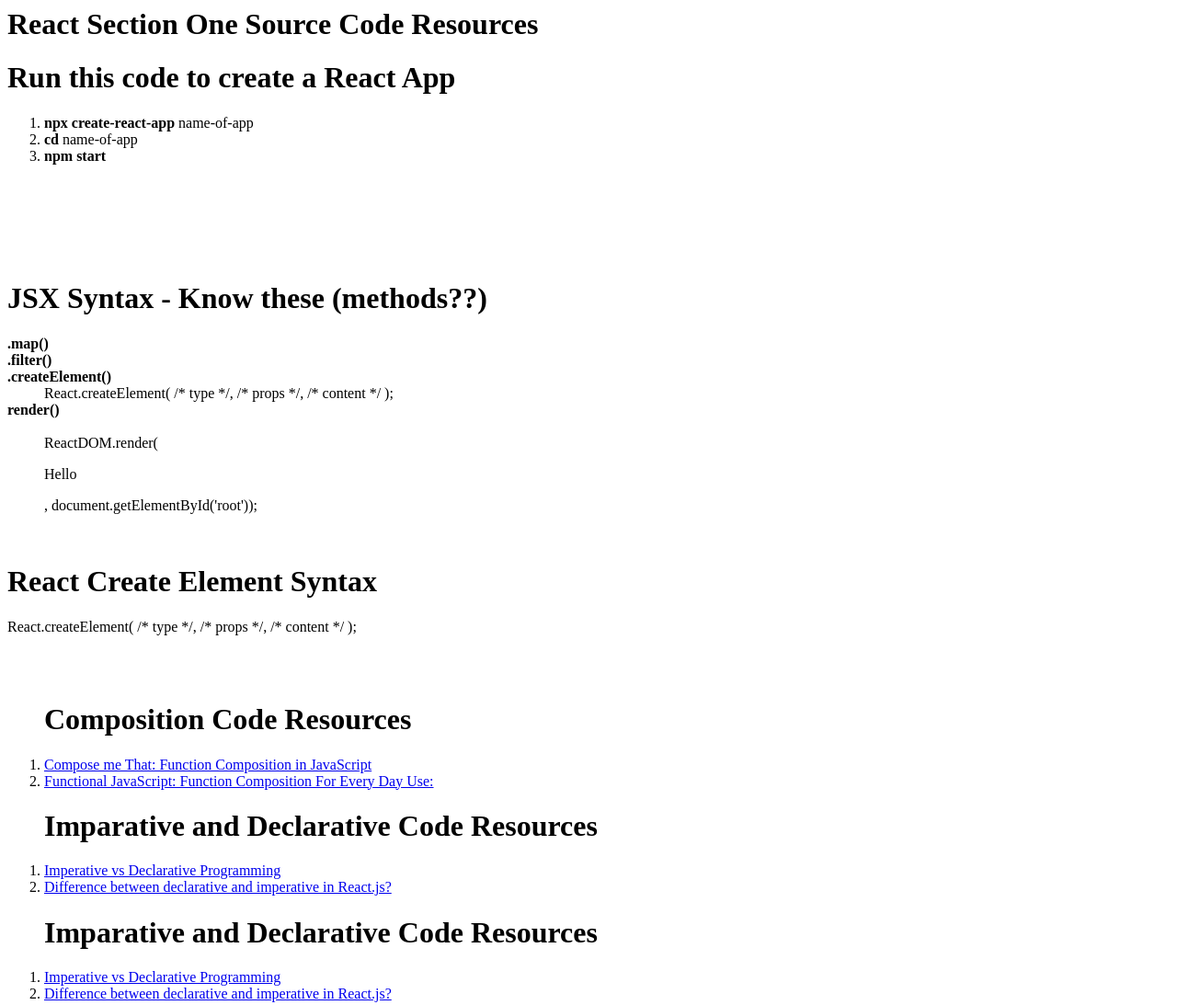
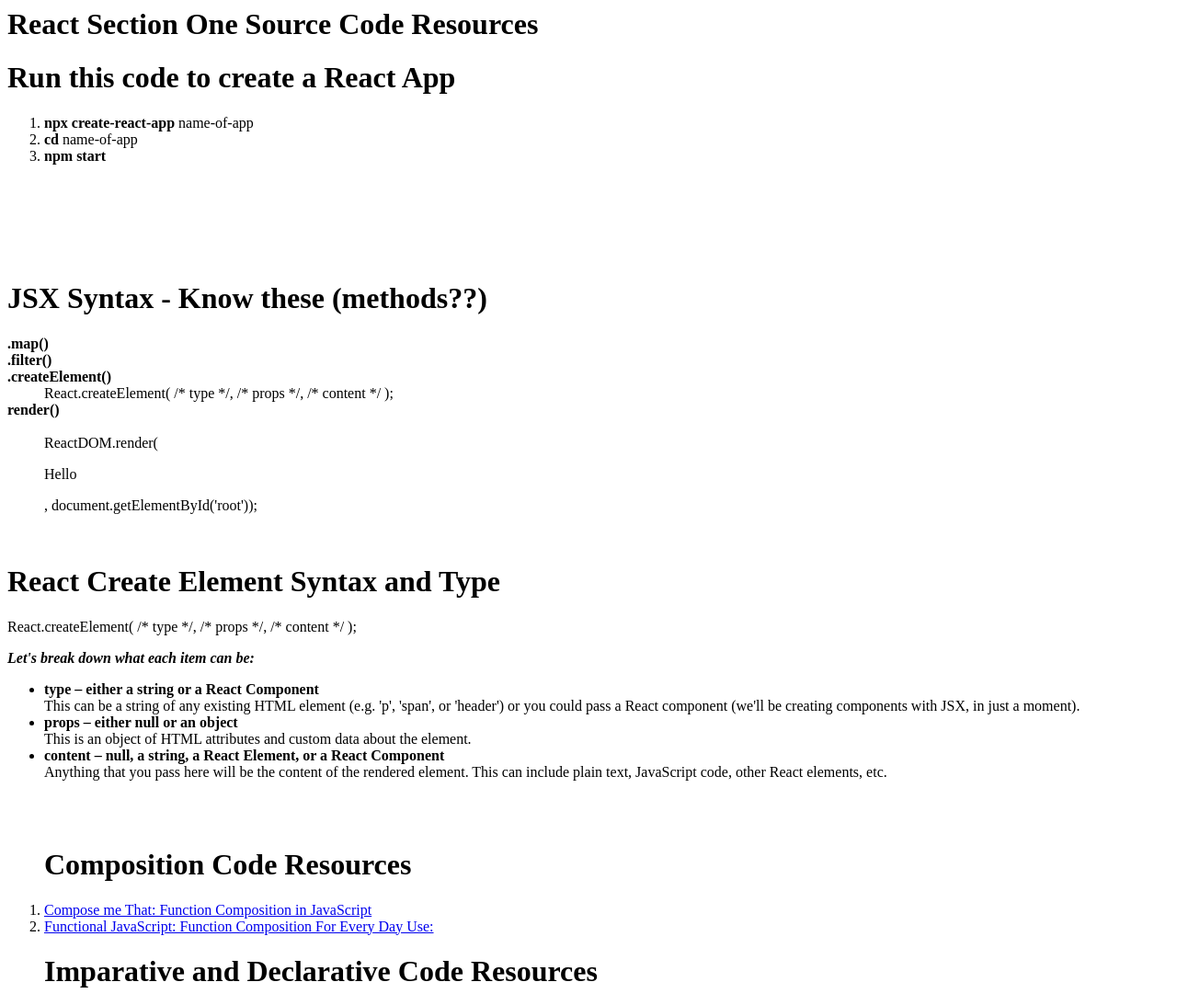
Before and after one commit to mariahMurdock/react-notes-to-look-back-on, a plain HTML site: page index.html in a window 1280 px wide. Shown: the top 1093 px of the page at 92% size. Drawn offline with Linux system fonts and the light colour scheme.

Commit message:
add react create element type

```diff
--- a/index.html
+++ b/index.html
@@ -39,9 +39,25 @@
     </div>
     <br>
     <div class="creatElement">
-      <h1>React Create Element Syntax</h1>
+      <h1>React Create Element Syntax and Type</h1>
       <p>
         React.createElement( /* type */, /* props */, /* content */ );
+      </p>
+      <p>
+        <strong><em>Let's break down what each item can be:</em></strong>
+      <ul>
+        <li><strong>type – either a string or a React Component</strong></li>
+
+        This can be a string of any existing HTML element (e.g. 'p', 'span', or 'header') or you could pass a React component (we'll be creating components with JSX, in just a moment).
+
+        <li> <strong>props – either null or an object</strong></li>
+
+        This is an object of HTML attributes and custom data about the element.
+
+        <li> <strong>content – null, a string, a React Element, or a React Component</strong></li>
+
+        Anything that you pass here will be the content of the rendered element. This can include plain text, JavaScript code, other React elements, etc.
+      </ul>
       </p>
     </div>
     <br>
```
